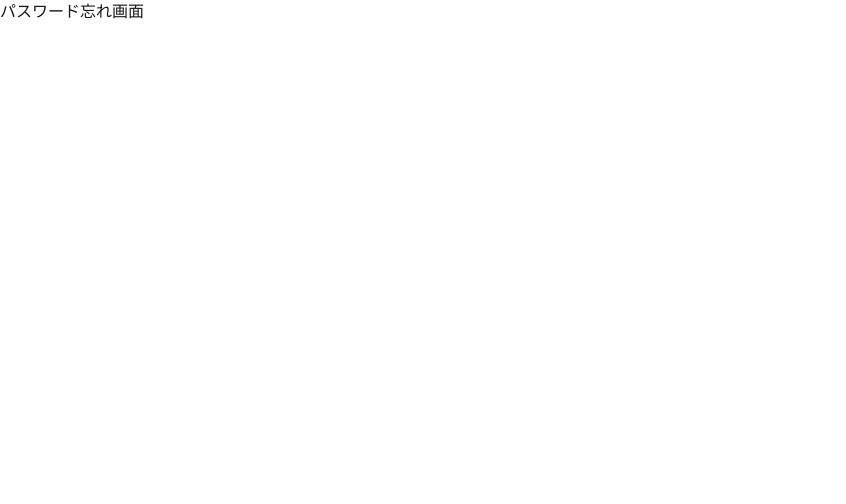
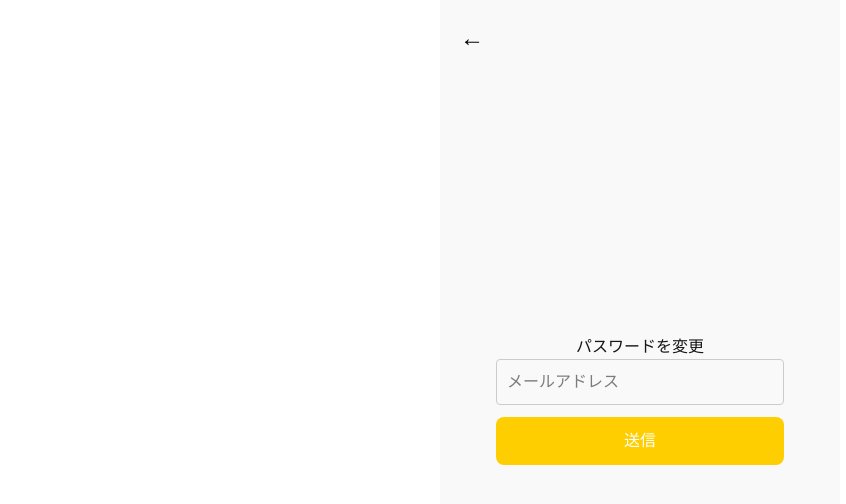
Before and after one commit to tdu25-wsp/mimo-frontend, a Next.js app: page /forgot-password in a window 1280 px wide. Shown: the top 504 px of the page, without its empty margins (0-846 px from the left). Built offline with nearby package versions, Linux system fonts and the light colour scheme.

Commit message:
SendCodeViewを仮実装（まだ途中）

```diff
--- a/app/(auth)/forgot-password/page.tsx
+++ b/app/(auth)/forgot-password/page.tsx
@@ -1,7 +1,64 @@
+"use client";
+import React from "react";
+
 export default function ForgotPasswordPage() {
+  const containerStyle: React.CSSProperties = {
+    maxWidth: 400,
+    margin: "0 auto",
+    padding: 20,
+    height: "100vh",
+    backgroundColor: "#f9f9f9",
+    display: "flex",
+    flexDirection: "column",
+    alignItems: "center",
+    justifyContent: "center",
+     position: "relative",
+  };
+
+  const inputStyle: React.CSSProperties = {
+    width: "80%",
+    padding: "10px",
+    fontSize: "16px",
+    marginBottom: "12px",
+    border: "1px solid #ccc",
+    borderRadius: "4px",
+    color:"black",
+  };
+
+  const buttonStyle: React.CSSProperties = {
+    width: "80%",
+    padding: "12px",
+    fontSize: "16px",
+    color: "white",
+    backgroundColor: "#ffce00",
+    border: "none",
+    borderRadius: "8px",
+    cursor: "pointer",
+  };
+
+
+   const backButtonStyle: React.CSSProperties = {
+    position: "absolute",
+    top: 20,
+    left: 20,
+    background: "none",
+    border: "none",
+    fontSize: "24px",
+    cursor: "pointer",
+    color:"black",
+  };
+
+  const handleBack = () => {
+    window.history.back();
+  };
   return (
-    <div>
-      <h1>パスワード忘れ画面</h1>
+    <div style={containerStyle}>
+      <h1>パスワードを変更</h1>
+      <button style={backButtonStyle} onClick={handleBack}>
+        ←
+      </button>
+      <input type="email" placeholder="メールアドレス" style={inputStyle} />
+      <button style={buttonStyle}>送信</button>
     </div>
   );
 }
```
